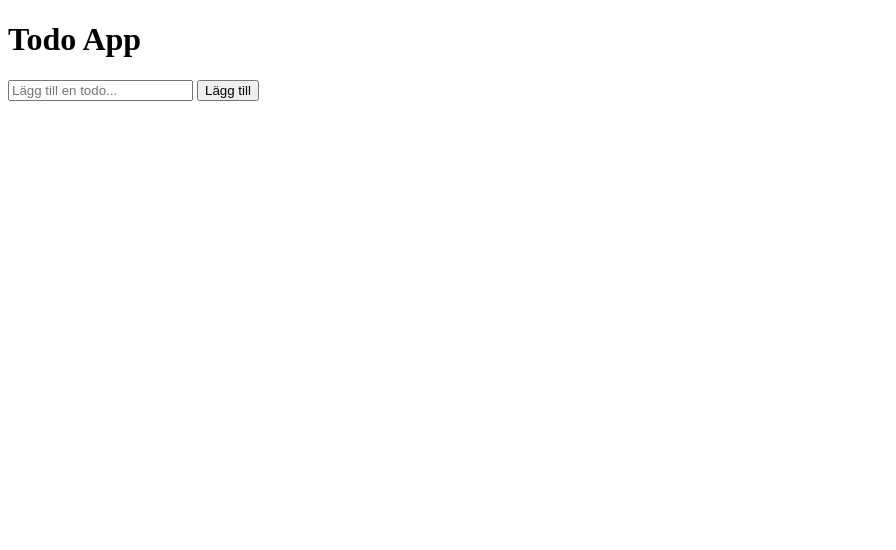
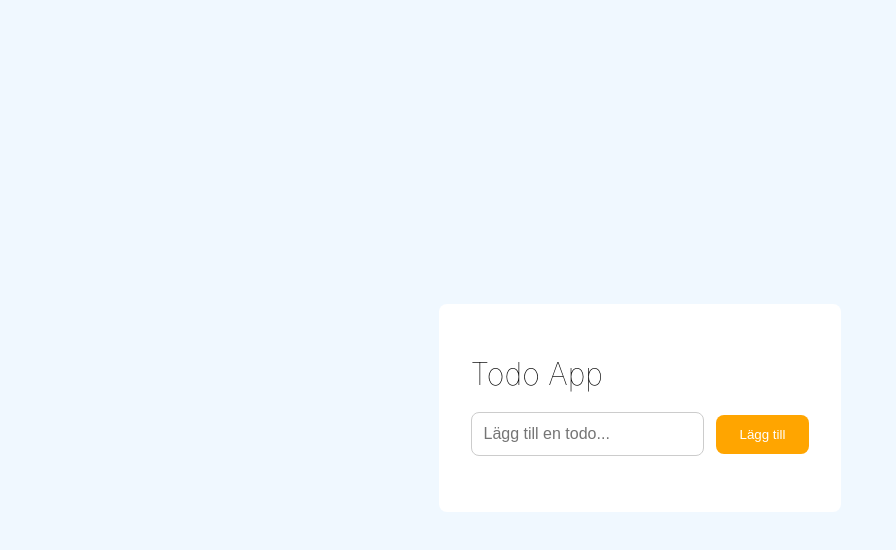
Before and after one commit to jojje6/Todo-App, a plain HTML site: page index.html in a window 1280 px wide. Shown: the whole page, without its empty margins (0-896 px from the left). Drawn offline with Linux system fonts and the light colour scheme.

Commit message:
design of todoapp

```diff
--- a/index.html
+++ b/index.html
@@ -5,7 +5,7 @@
     <meta charset="UTF-8">
     <meta name="viewport" content="width=device-width, initial-scale=1.0">
     <title>Todo App</title>
-    <link rel="stylesheet" href="styles.css">
+    <link rel="stylesheet" href="style.css">
 </head>
 
 <body>
@@ -15,8 +15,8 @@
             <input type="text" id="todo-input" placeholder="Lägg till en todo..." class="todo-input">
             <button type="submit" class="add-button">Lägg till</button>
         </form>
-        <ul id="todo-list"> <!--- här kommer en lista med todos i JS --->
-
+        <ul id="todo-list">
+            <!--- här kommer en lista med todos i JS --->
         </ul>
 
     </div>
--- a/style.css
+++ b/style.css
@@ -0,0 +1,65 @@
+* {
+    box-sizing: border-box;
+}
+
+body {
+    display: flex;
+    justify-content: center;
+    align-items: center;
+    min-height: 100vh;
+    background-color: aliceblue;
+    font-family: "inter", sans-serif;
+}
+
+#todo-app {
+    background-color: white;
+    padding: 2rem;
+    border-radius: 8px;
+    max-width: 450px;
+}
+
+.app-title {
+    font-size: 1.9rem;
+    font-weight: 100;
+}
+
+.formStyle {
+    display: flex;
+    align-items: center;
+    gap: 0.75rem;
+    margin-bottom: 1.5rem;
+}
+
+.todo-input {
+    flex-grow: 1;
+    padding: 0.75rem;
+    border: 1px solid #ccc;
+    border-radius: 0.5rem;
+    font-size: 1rem;
+}
+
+.todo-input:focus {
+    border-color: #007bff;
+}
+
+.add-button {
+    background-color: orange;
+    color: white;
+    padding: 0.75rem 1.5rem;
+    border-radius: 0.5rem;
+    border: none;
+    cursor: pointer;
+}
+
+.add-button:hover {
+    background-color: rgb(170, 103, 23);
+}
+
+#todo-list {
+    list-style: none;
+    padding: 0;
+    margin: 0;
+    display: flex;
+    flex-direction: column;
+    gap: 0.75rem;
+}
```
